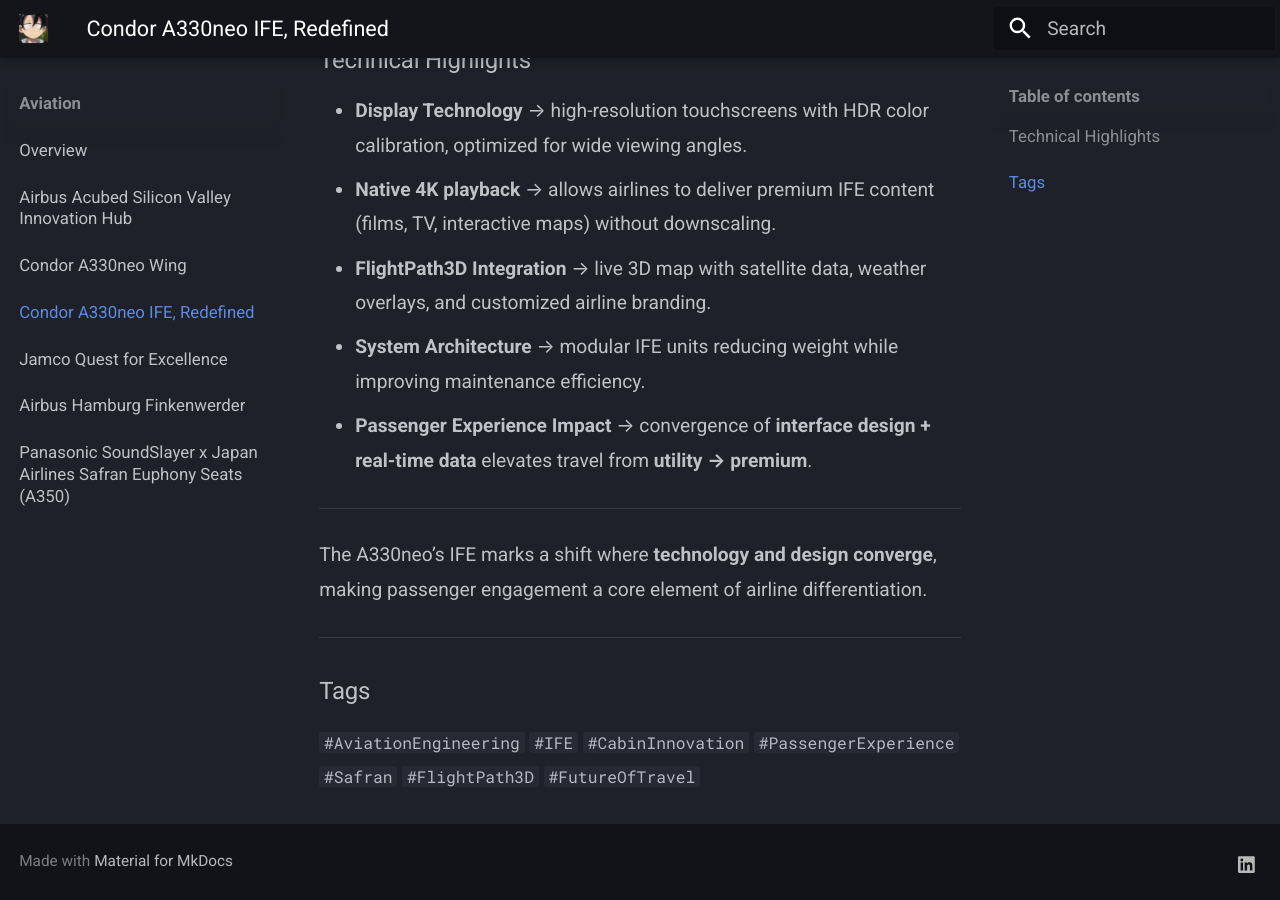
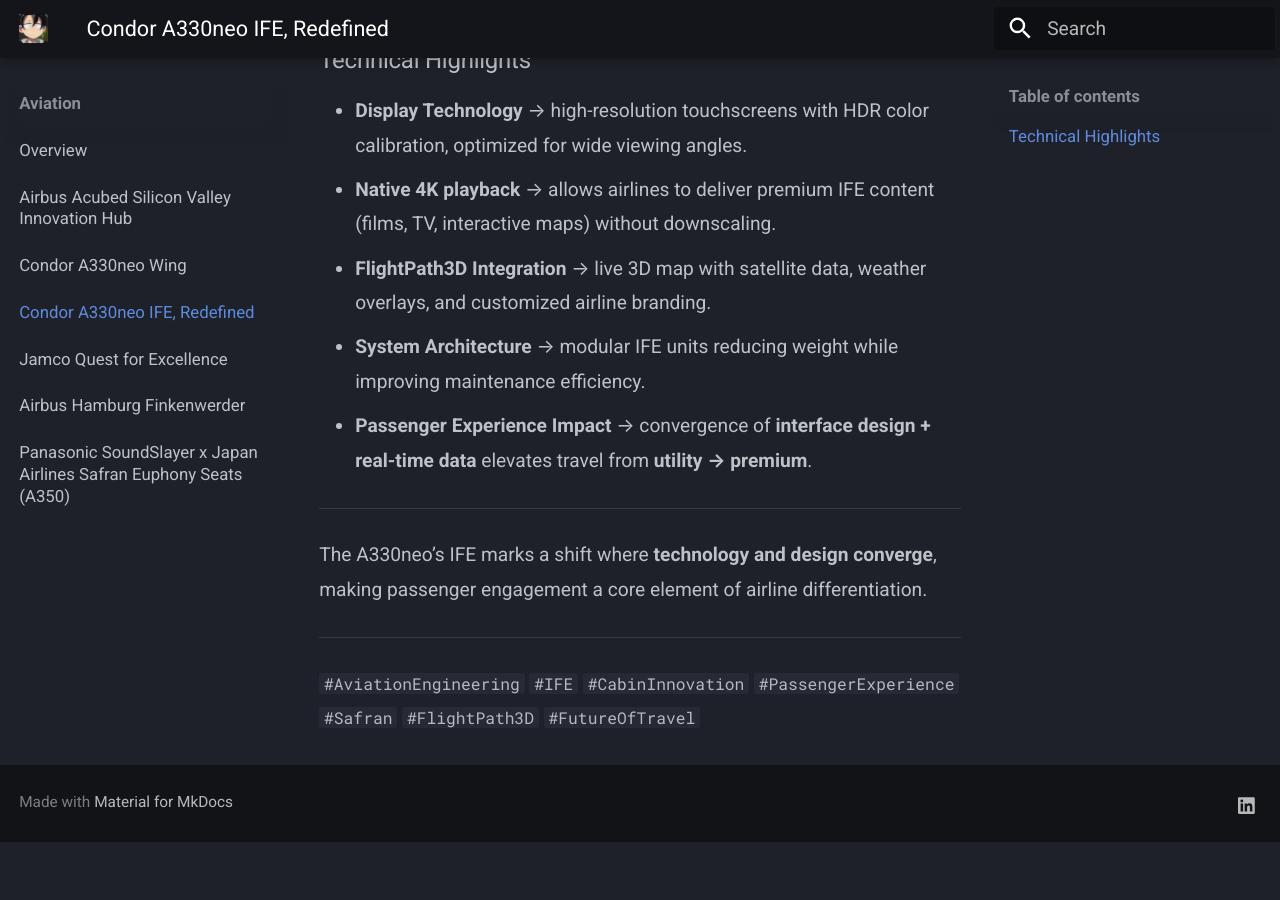
Before and after one commit to alvvvli/alvin-site, an MkDocs documentation site: the page built from docs/aviation/condorife.md, in a window 1280 px wide and 900 px high, scrolled down 1108 px. Built offline with MkDocs 1.6.1 and Material for MkDocs 9.7.7, drawn with Linux system fonts in a browser that asks for light colours; after the commit the page ends 1950 px from its top, so only the background shows below that.

Commit message:
Remove tags section from condorife.md
Removed the tags section from the condorife document.

```diff
--- a/docs/aviation/condorife.md
+++ b/docs/aviation/condorife.md
@@ -31,6 +31,4 @@
 The A330neo’s IFE marks a shift where **technology and design converge**, making passenger engagement a core element of airline differentiation.
 
 ---
-
-### Tags
 `#AviationEngineering` `#IFE` `#CabinInnovation` `#PassengerExperience` `#Safran` `#FlightPath3D` `#FutureOfTravel`
```
